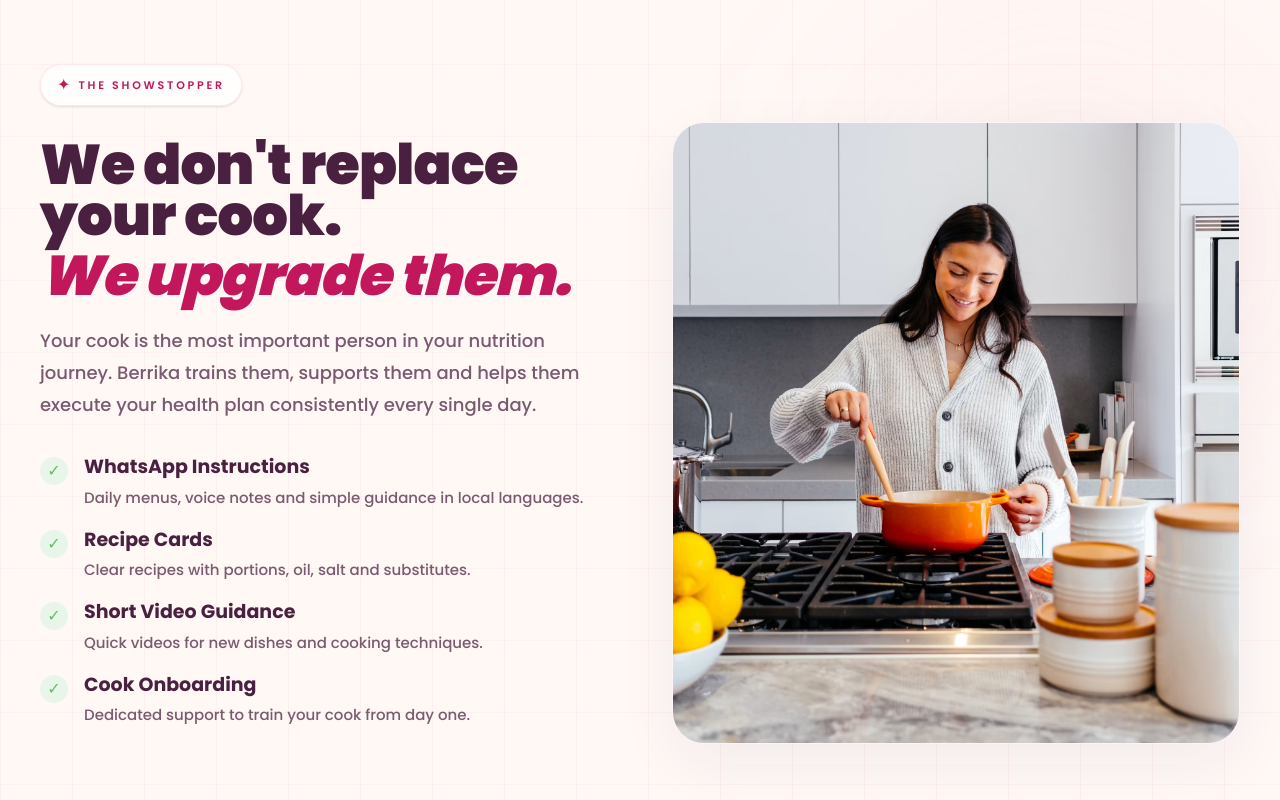
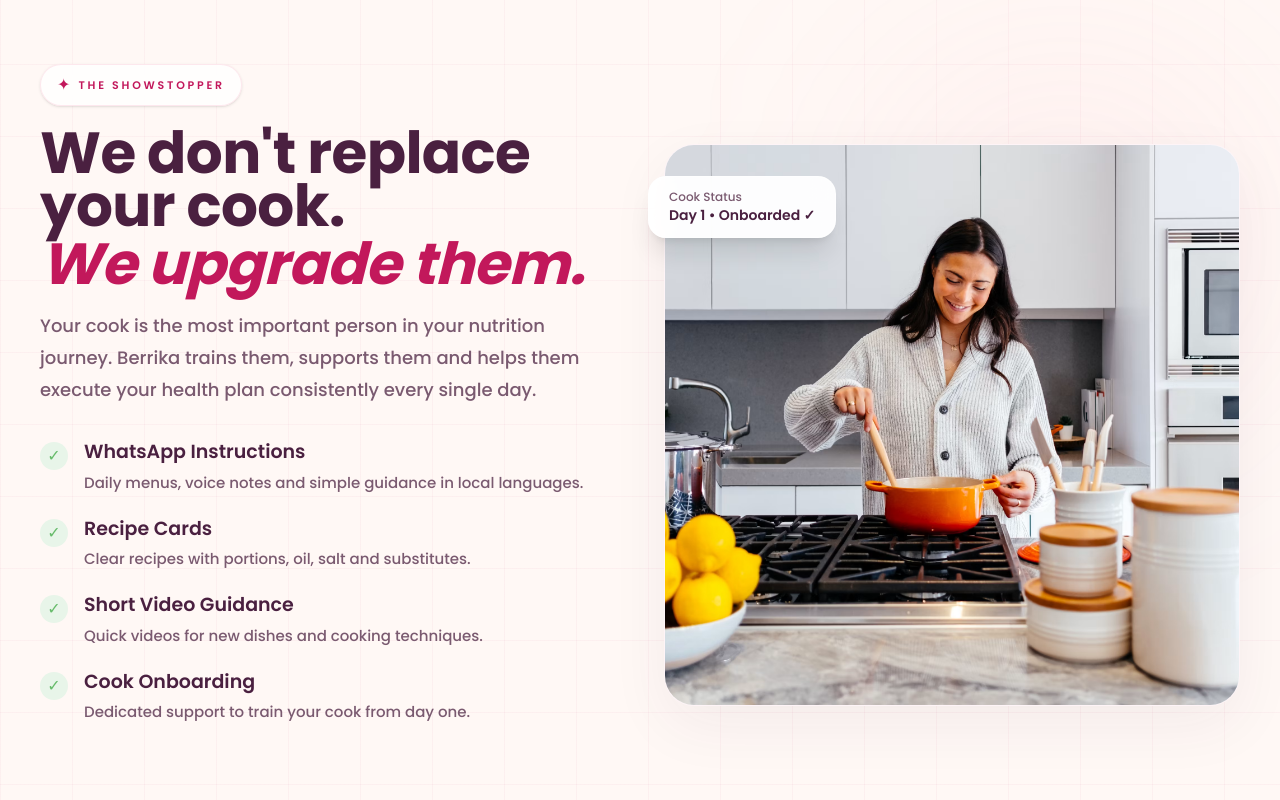
Before and after one commit to snehaamishraa/BERRIKA, a Next.js app: page / in a window 1280 px wide. Shown: the part 3320-4120 px from the top of the page. Built offline with nearby package versions, Linux system fonts and the light colour scheme.

Commit message:
Refine Berrika UI and typography

```diff
--- a/sections/cook-training.tsx
+++ b/sections/cook-training.tsx
@@ -22,18 +22,17 @@ export default function CookTraining() {
 },
 ];
 
-  return (
-    <section
+return ( <section
    id="cook-training"
    className="relative overflow-hidden py-14 md:py-20 scroll-mt-24"
  >
-      {/* Glow */}
-      <div className="absolute right-10 top-20 h-[350px] w-[350px] rounded-full bg-[#F48FB1]/10 blur-[120px]" />
+{/* Glow */} <div className="absolute right-10 top-20 h-[350px] w-[350px] rounded-full bg-[#F48FB1]/10 blur-[120px]" />
+
 
   <div className="relative mx-auto max-w-[1280px] px-5 md:px-8 lg:px-10">
 
     {/* Badge */}
-        <div className="mb-4 inline-flex items-center rounded-full border border-[#F48FB1]/20 bg-white/80 px-4 py-2 backdrop-blur-md shadow-sm">
+    <div className="mb-5 inline-flex items-center rounded-full border border-[#F48FB1]/20 bg-white/80 px-4 py-2 backdrop-blur-md shadow-sm">
       <span className="mr-2 text-[#C2185B]">✦</span>
 
       <span className="text-[11px] font-semibold uppercase tracking-[0.25em] text-[#C2185B]">
@@ -41,31 +40,30 @@ export default function CookTraining() {
       </span>
     </div>
 
-        <div className="grid items-center gap-10 lg:grid-cols-2 lg:gap-16">
+    <div className="grid items-center gap-10 lg:grid-cols-2 lg:gap-12">
 
-          {/* LEFT */}
+      {/* LEFT CONTENT */}
       <div>
-<h2 className="leading-[0.92] tracking-[-0.05em]">
 
-  <span className="bold text-[27px] md:text-[39px] lg:text-[56px] font-extrabold text-[#4A2040]">
+        <h2 className="leading-[0.92] tracking-[-0.04em]">
+
+          <span className="block text-[34px] md:text-[38px] lg:text-[58px] font-bold text-[#4A2040]">
             We don't replace your cook.
           </span>
 
-
-
-  <span className="block mt-2 text-[38px] md:text-[50px] lg:text-[56px] font-extrabold italic text-[#C2185B]">
+          <span className="block mt-1 text-[34px] md:text-[48px] lg:text-[58px] font-bold italic text-[#C2185B]">
             We upgrade them.
           </span>
 
         </h2>
 
-            <p className="mt-6 max-w-xl text-[15px] md:text-[18px] font-medium leading-8 text-[#7A5A70]">
+        <p className="mt-5 max-w-xl text-[15px] md:text-[18px] font-medium leading-8 text-[#7A5A70]">
           Your cook is the most important person in your nutrition
           journey. Berrika trains them, supports them and helps them
           execute your health plan consistently every single day.
         </p>
 
-            <div className="mt-8 space-y-4">
+        <div className="mt-8 space-y-5">
 
           {features.map((item) => (
             <div
@@ -77,7 +75,7 @@ export default function CookTraining() {
               </div>
 
               <div>
-                    <h4 className="text-[17px] md:text-[19px] font-bold text-[#4A2040]">
+                <h4 className="text-[17px] md:text-[19px] font-semibold text-[#4A2040]">
                   {item.title}
                 </h4>
 
@@ -93,23 +91,30 @@ export default function CookTraining() {
       </div>
 
       {/* RIGHT IMAGE */}
-          <div>
+      <div className="relative">
 
-            <div className="overflow-hidden rounded-[32px] border border-[#F48FB1]/10 bg-white shadow-[0_20px_60px_rgba(74,32,64,0.06)]">
+        <div className="overflow-hidden rounded-[30px] border border-[#F48FB1]/10 bg-white shadow-[0_20px_60px_rgba(74,32,64,0.06)]">
 
           <Image
             src="/images/berrika-06.png"
             alt="Cook Training"
             width={700}
             height={800}
-                className="
-                  h-[380px]
-                  md:h-[500px]
-                  lg:h-[620px]
-                  w-full
-                  object-cover
-                "
+            className="h-[360px] md:h-[500px] lg:h-[560px] w-full object-cover"
           />
+
+        </div>
+
+        {/* Floating Card */}
+        <div className="hidden md:block absolute -left-4 top-8 rounded-2xl border border-white/40 bg-white/95 px-5 py-3 shadow-xl backdrop-blur-md">
+
+          <p className="text-xs text-[#7A5A70]">
+            Cook Status
+          </p>
+
+          <p className="text-sm font-semibold text-[#4A2040]">
+            Day 1 • Onboarded ✓
+          </p>
 
         </div>
 
@@ -119,5 +124,6 @@ export default function CookTraining() {
 
   </div>
 </section>
+
 );
 }
```
Lines whose indentation alone changed are shown as unchanged.
